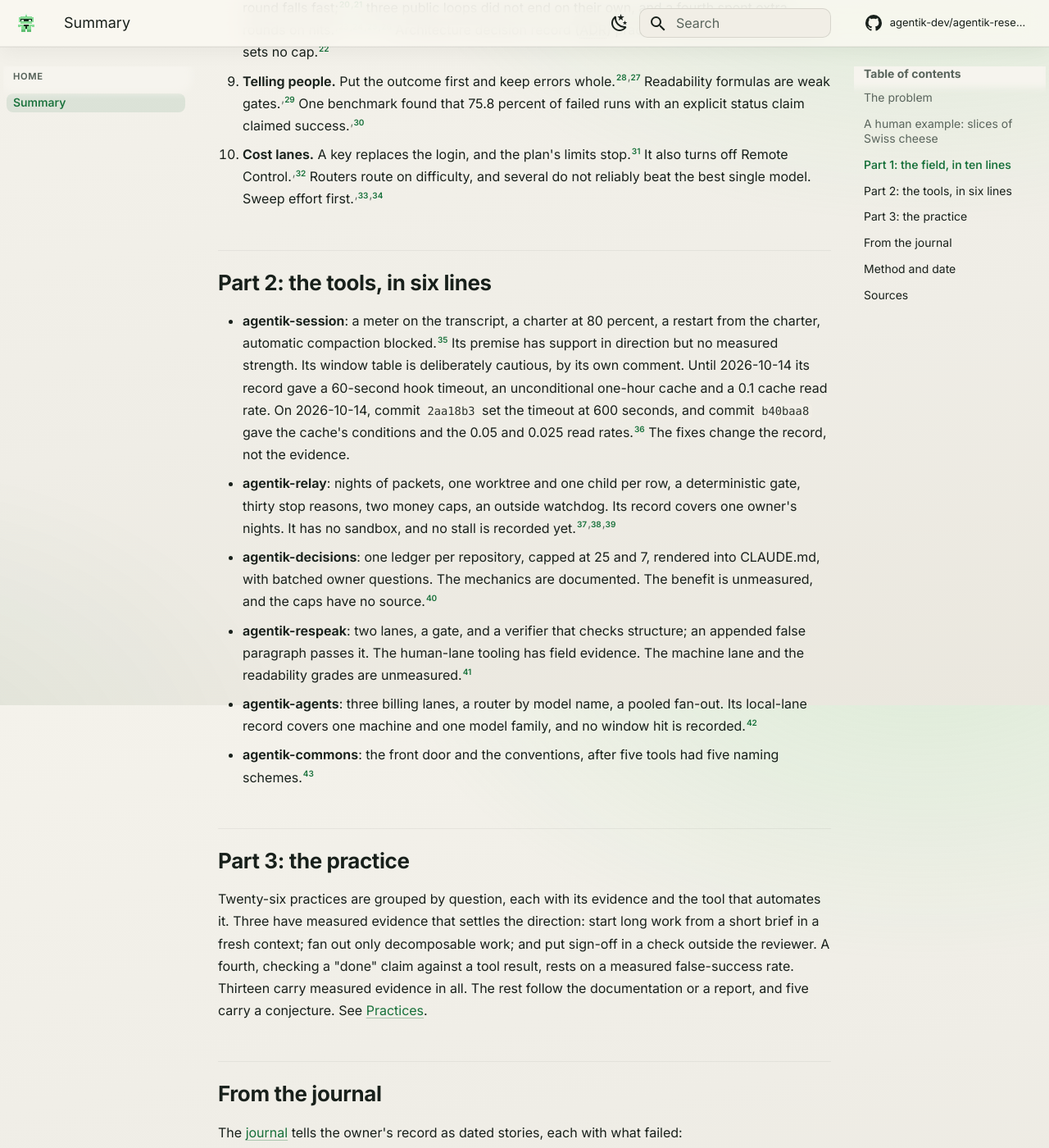
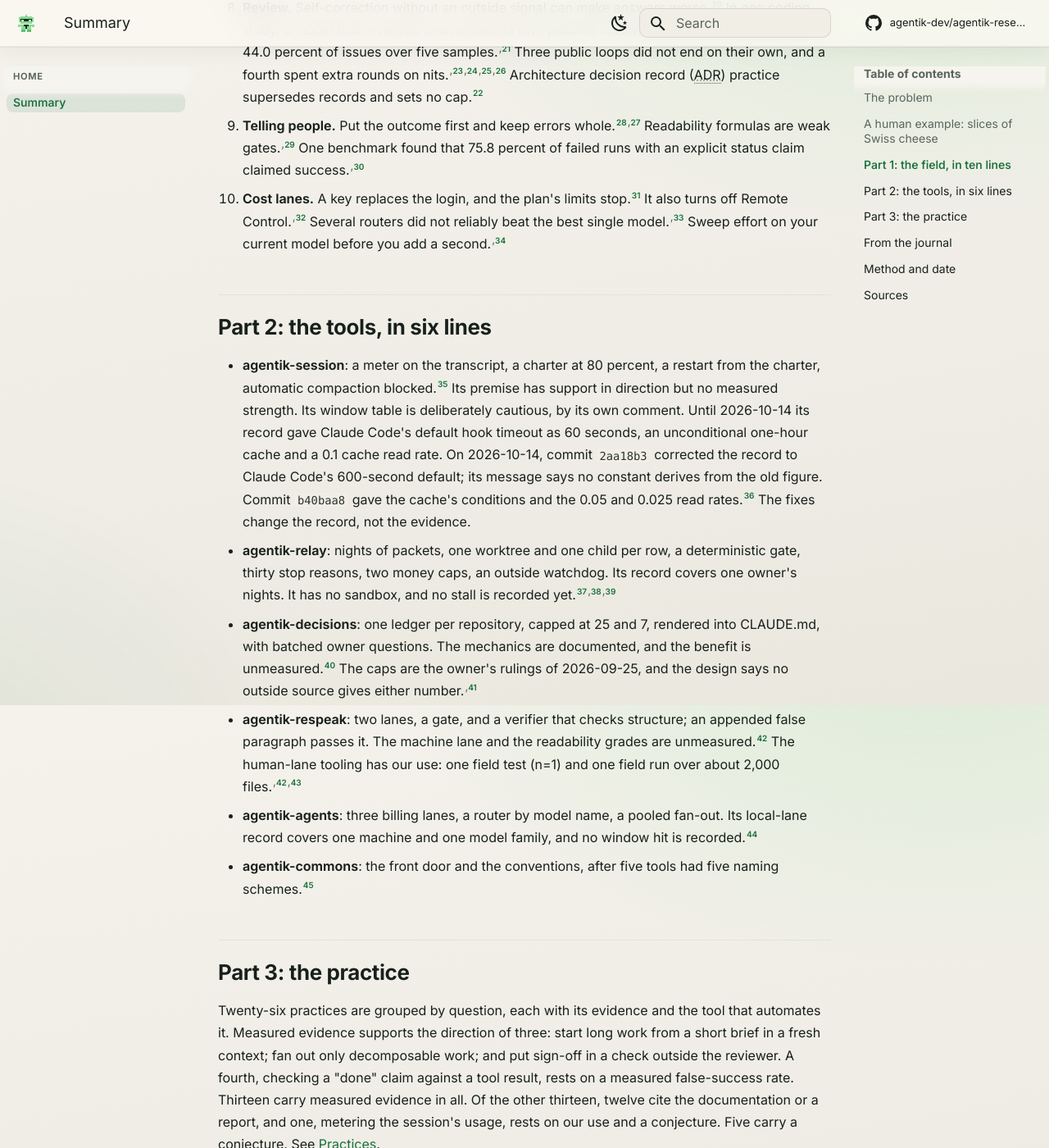
Before and after one commit to agentik-dev/agentik-research, an MkDocs documentation site: the page built from docs/summary.md, in a window 1280 px wide and 1400 px high, scrolled down 1840 px. Shown: the whole window at 82% size. Built offline with MkDocs 1.6.1 and Material for MkDocs 9.7.7, drawn with Linux system fonts in a browser that asks for light colours; comment, search, counter and statistics services are not loaded; some of the changed text lies outside the part shown.

Commit message:
refute round 2: the summary
Routers held to what LLMRouterBench says; the caps are the owner's
rulings; 2aa18b3 corrected the record's default; the practices' measured
support is for direction; respeak's evidence is our use; Wang's printed
levels; the budget overshoot includes running subagents.

Co-Authored-By: Claude Opus 5.5 <noreply@anthropic.com>
Claude-Session: https://claude.ai/code/session_01R5RHzc5egLvnAPkepxJvb8

```diff
--- a/docs/summary.md
+++ b/docs/summary.md
@@ -15,26 +15,26 @@ James Reason pictured an organisation's defences against error as layers, each w
 1. **Length.** Accuracy can fall as the context grows, even with perfect retrieval. Instruction-following falls as the instruction count grows. Most of a coding agent's context is tool output you can drop at little cost.[^du][^ifscale][^masking]
 2. **Compaction or restart.** Compaction keeps re-injected files and a summary, and summarises early instructions.[^ctxwindow] On three vendors' compressors, not Claude Code's, the artifact trail scored lowest.[^factory] One cookbook run on the API lost 3 of 3 obscure values.[^cookbook] No study compares compaction with a restart from a handoff. Anthropic's harness work carried state in files and git.[^harnesses]
 3. **Memory.** A context file costs about 20 percent more and did not raise success. File length did not change compliance with one rule. A hook can block where a CLAUDE.md line can only advise.[^gloaguen][^mcmillan][^hooks]
-4. **Budgets.** Cost scales with turns times context while the cache is warm; the chapter states this as a conjecture. By default, the one-hour cache applies only on a subscription within plan usage. The money cap can overshoot by a response.[^caching][^agentloop]
+4. **Budgets.** Cost scales with turns times context while the cache is warm; the chapter states this as a conjecture. By default, the one-hour cache applies only on a subscription within plan usage. The money cap can overshoot by one response, plus anything that subagents still running spend before they stop.[^caching][^agentloop]
 5. **Many agents.** Fan-out changes performance by up to +80.8 percent on decomposable work and by -39 to -70 percent on one sequential-planning benchmark, at matched token budgets.[^kim] Vendor guidance expects 3 to 10 times the tokens.[^multiagentblog]
 6. **Unattended runs.** An unanswered permission prompt is denied, the model is told, and the run continues. With `stream-json` the denials appear as `permission_denied` messages, and the result lists them in `permission_denials`. Agents never notice their first error in 38.5 percent of cases. No main-session watchdog is documented.[^headless][^hiddenfailures]
 7. **Guardrails.** Deny rules match command text and miss alternate spellings. A PreToolUse hook fails open on a timeout unless told to block.[^hooks] The sandbox covers shell commands only, not file tools or hooks. On vendor data, the auto-mode classifier misses 17 percent of overeager actions.[^permissions][^sandbox][^automode]
-8. **Review.** Self-correction without an outside signal can make answers worse. The gain per round falls fast;[^huang][^wang] three public loops did not end on their own, and a fourth spent extra rounds on nits.[^fullsend][^aiwatch][^agentinfra][^meridian] Architecture decision record (ADR) practice supersedes records and sets no cap.[^nygard]
+8. **Review.** Self-correction without an outside signal can make answers worse.[^huang] In one coding study, a model that reviewed and revised its own patches resolved 34.8, 40.6, 43.0, 43.4 and 44.0 percent of issues over five samples.[^wang] Three public loops did not end on their own, and a fourth spent extra rounds on nits.[^fullsend][^aiwatch][^agentinfra][^meridian] Architecture decision record (ADR) practice supersedes records and sets no cap.[^nygard]
 9. **Telling people.** Put the outcome first and keep errors whole.[^army][^outputstyles] Readability formulas are weak gates.[^zheng] One benchmark found that 75.8 percent of failed runs with an explicit status claim claimed success.[^advani]
-10. **Cost lanes.** A key replaces the login, and the plan's limits stop.[^gateway] It also turns off Remote Control.[^gatewayconnect] Routers route on difficulty, and several do not reliably beat the best single model. Sweep effort first.[^routerbench][^costintel]
+10. **Cost lanes.** A key replaces the login, and the plan's limits stop.[^gateway] It also turns off Remote Control.[^gatewayconnect] Several routers did not reliably beat the best single model.[^routerbench] Sweep effort on your current model before you add a second.[^costintel]
 
 ## Part 2: the tools, in six lines
 
-- **agentik-session**: a meter on the transcript, a charter at 80 percent, a restart from the charter, automatic compaction blocked.[^sessionreadme] Its premise has support in direction but no measured strength. Its window table is deliberately cautious, by its own comment. Until 2026-10-14 its record gave a 60-second hook timeout, an unconditional one-hour cache and a 0.1 cache read rate. On 2026-10-14, commit `2aa18b3` set the timeout at 600 seconds, and commit `b40baa8` gave the cache's conditions and the 0.05 and 0.025 read rates.[^sessionhead] The fixes change the record, not the evidence.
+- **agentik-session**: a meter on the transcript, a charter at 80 percent, a restart from the charter, automatic compaction blocked.[^sessionreadme] Its premise has support in direction but no measured strength. Its window table is deliberately cautious, by its own comment. Until 2026-10-14 its record gave Claude Code's default hook timeout as 60 seconds, an unconditional one-hour cache and a 0.1 cache read rate. On 2026-10-14, commit `2aa18b3` corrected the record to Claude Code's 600-second default; its message says no constant derives from the old figure. Commit `b40baa8` gave the cache's conditions and the 0.05 and 0.025 read rates.[^sessionhead] The fixes change the record, not the evidence.
 - **agentik-relay**: nights of packets, one worktree and one child per row, a deterministic gate, thirty stop reasons, two money caps, an outside watchdog. Its record covers one owner's nights. It has no sandbox, and no stall is recorded yet.[^relayreadme][^relaydesign][^relaycode]
-- **agentik-decisions**: one ledger per repository, capped at 25 and 7, rendered into CLAUDE.md, with batched owner questions. The mechanics are documented. The benefit is unmeasured, and the caps have no source.[^decisionsreadme]
-- **agentik-respeak**: two lanes, a gate, and a verifier that checks structure; an appended false paragraph passes it. The human-lane tooling has field evidence. The machine lane and the readability grades are unmeasured.[^respeakreadme]
+- **agentik-decisions**: one ledger per repository, capped at 25 and 7, rendered into CLAUDE.md, with batched owner questions. The mechanics are documented, and the benefit is unmeasured.[^decisionsreadme] The caps are the owner's rulings of 2026-09-25, and the design says no outside source gives either number.[^decisionsd17]
+- **agentik-respeak**: two lanes, a gate, and a verifier that checks structure; an appended false paragraph passes it. The machine lane and the readability grades are unmeasured.[^respeakreadme] The human-lane tooling has our use: one field test (n=1) and one field run over about 2,000 files.[^respeakreadme][^respeakchangelog]
 - **agentik-agents**: three billing lanes, a router by model name, a pooled fan-out. Its local-lane record covers one machine and one model family, and no window hit is recorded.[^agentsreadme]
 - **agentik-commons**: the front door and the conventions, after five tools had five naming schemes.[^commonsrecord]
 
 ## Part 3: the practice
 
-Twenty-six practices are grouped by question, each with its evidence and the tool that automates it. Three have measured evidence that settles the direction: start long work from a short brief in a fresh context; fan out only decomposable work; and put sign-off in a check outside the reviewer. A fourth, checking a "done" claim against a tool result, rests on a measured false-success rate. Thirteen carry measured evidence in all. The rest follow the documentation or a report, and five carry a conjecture. See [Practices](practices.md).
+Twenty-six practices are grouped by question, each with its evidence and the tool that automates it. Measured evidence supports the direction of three: start long work from a short brief in a fresh context; fan out only decomposable work; and put sign-off in a check outside the reviewer. A fourth, checking a "done" claim against a tool result, rests on a measured false-success rate. Thirteen carry measured evidence in all. Of the other thirteen, twelve cite the documentation or a report, and one, metering the session's usage, rests on our use and a conjecture. Five carry a conjecture. See [Practices](practices.md).
 
 ## From the journal
 
@@ -93,7 +93,9 @@ Two Claude Code cloud sessions with helper agents researched and wrote this site
 [^relaydesign]: agentik-dev/agentik-relay, "design/relay-r1.md", commit a326550, <https://github.com/agentik-dev/agentik-relay/blob/a326550/design/relay-r1.md>.
 [^relaycode]: agentik-dev/agentik-relay, "internal/relay/types.go", the stop reasons, commit a326550, <https://github.com/agentik-dev/agentik-relay/blob/a326550/internal/relay/types.go>.
 [^decisionsreadme]: agentik-dev/agentik-decisions, "README.md", commit 569a120, <https://github.com/agentik-dev/agentik-decisions/blob/569a120/README.md>.
+[^decisionsd17]: agentik-dev/agentik-decisions, "design/d17-four-verbs.md", with commit ba78699, commit 569a120, <https://github.com/agentik-dev/agentik-decisions/blob/569a120/design/d17-four-verbs.md>.
 [^respeakreadme]: agentik-dev/agentik-respeak, "README.md", commit c83e9b8, <https://github.com/agentik-dev/agentik-respeak/blob/c83e9b8/README.md>.
+[^respeakchangelog]: agentik-dev/agentik-respeak, "CHANGELOG.md", commit c83e9b8, <https://github.com/agentik-dev/agentik-respeak/blob/c83e9b8/CHANGELOG.md>.
 [^agentsreadme]: agentik-dev/agentik-agents, "README.md", commit 78ce312, <https://github.com/agentik-dev/agentik-agents/blob/78ce312/README.md>.
 [^commonsrecord]: agentik-dev/agentik-commons, "design/agentik-r1.md", commit e456f4b, <https://github.com/agentik-dev/agentik-commons/blob/e456f4b/design/agentik-r1.md>.
 [^record]: agentik-dev/agentik-research, "history/sessions/PROMPT-2026-10-14-cloud-site.md", section "The owner's record", commit 25e72df, <https://github.com/agentik-dev/agentik-research/blob/25e72df/history/sessions/PROMPT-2026-10-14-cloud-site.md>.
```
Also changed, not shown: research/sources/anthropic-optimizing-cost-intelligence.md (+1 -0 lines), research/sources/code-docs-agent-sdk-agent-loop-unattended.md (+1 -0 lines), research/sources/li-llmrouterbench.md (+1 -0 lines), research/sources/wang-swe-review.md (+1 -0 lines).
